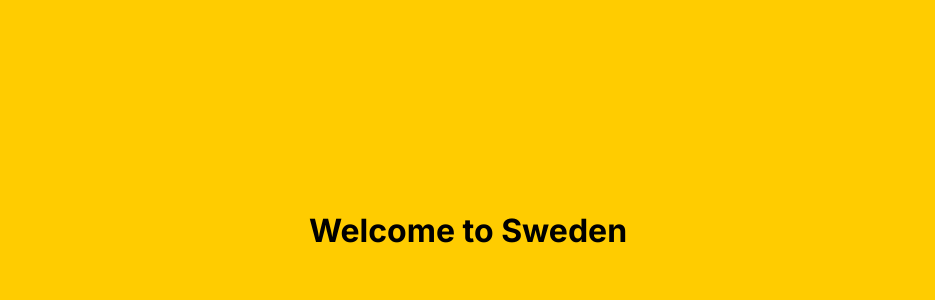
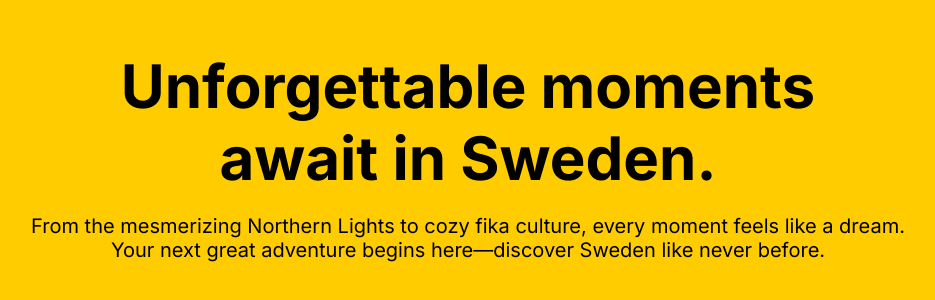
Before and after one commit to gguggurggu/landing-page-pr.github.io, a plain HTML site: page index.html in a window 1280 px wide. Shown: the part 170-470 px from the top of the page, without its empty margins (172-1107 px from the left). Drawn offline with Linux system fonts and the light colour scheme.

Commit message:
Adjusted css to align the text

```diff
--- a/index.html
+++ b/index.html
@@ -7,7 +7,14 @@
     <title>Document</title>
   </head>
   <body>
-    <div class="section">Welcome to Sweden</div>
+    <div class="section">
+      <h1 id="section-a">Unforgettable moments <br />await in Sweden.</h1>
+      <p id="section-a-paragraph">
+        From the mesmerizing Northern Lights to cozy fika culture, every moment
+        feels like a dream.<br />Your next great adventure begins here—discover
+        Sweden like never before.
+      </p>
+    </div>
     <div class="section">Breathtaking Nature</div>
     <div class="section">Cozy Fika Culture</div>
     <div class="section">Adventure Awaits</div>
--- a/styles/index.css
+++ b/styles/index.css
@@ -12,13 +12,9 @@ body {
 
 .section {
   width: 100%;
-  height: 100vh; /* 화면에 꽉 차도록 설정 */
-  display: flex;
-  align-items: center;
-  justify-content: center;
-  font-size: 2rem;
+  height: 100vh;
+
   font-weight: bold;
-  transition: transform 0.5s ease-in-out;
 }
 
 .section:nth-child(1) {
@@ -33,3 +29,16 @@ body {
 .section:nth-child(4) {
   background: #33cc33;
 }
+
+#section-a {
+  margin: 0;
+  padding-top: 220px;
+  text-align: center;
+  font-size: 60px;
+}
+
+#section-a-paragraph {
+  text-align: center;
+  font-weight: normal;
+  font-size: 20px;
+}
```
